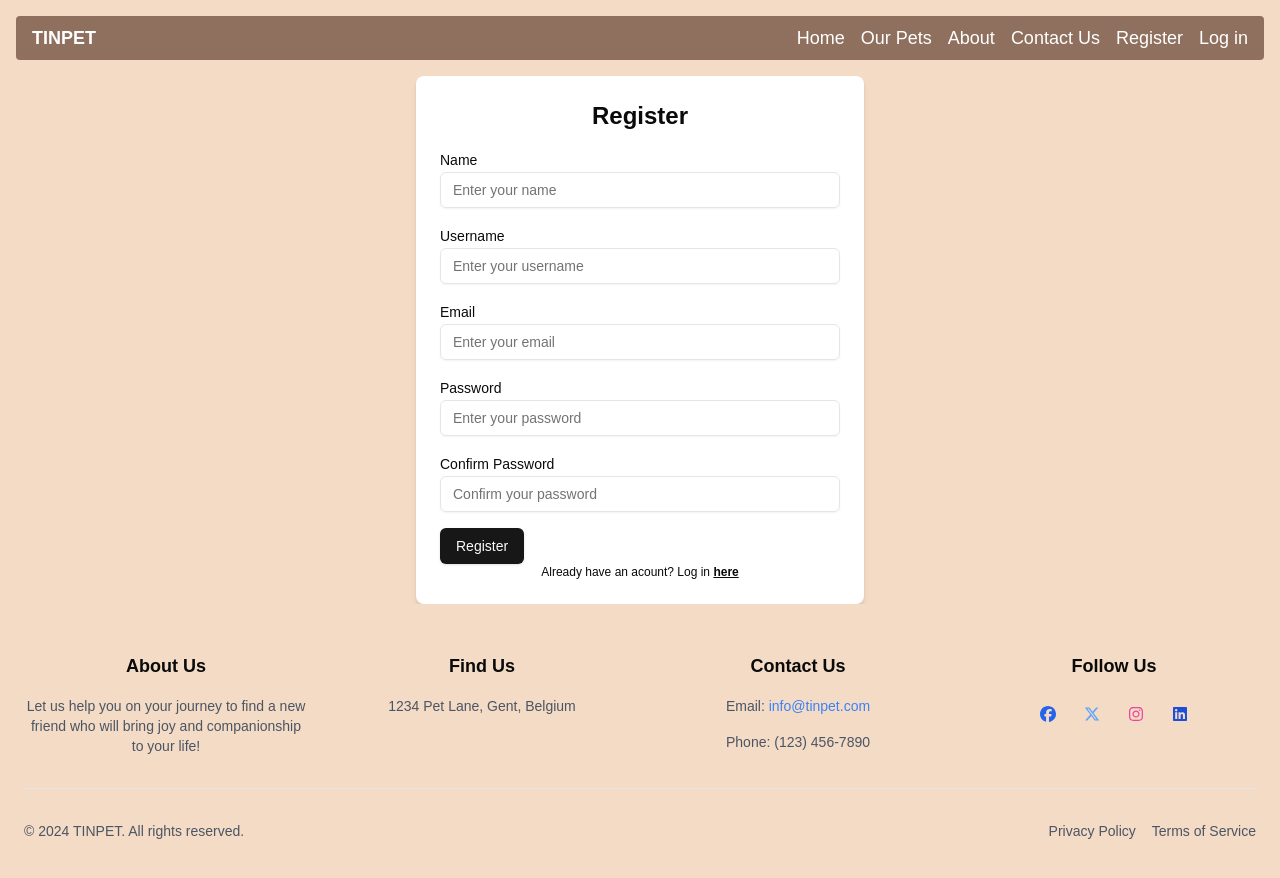
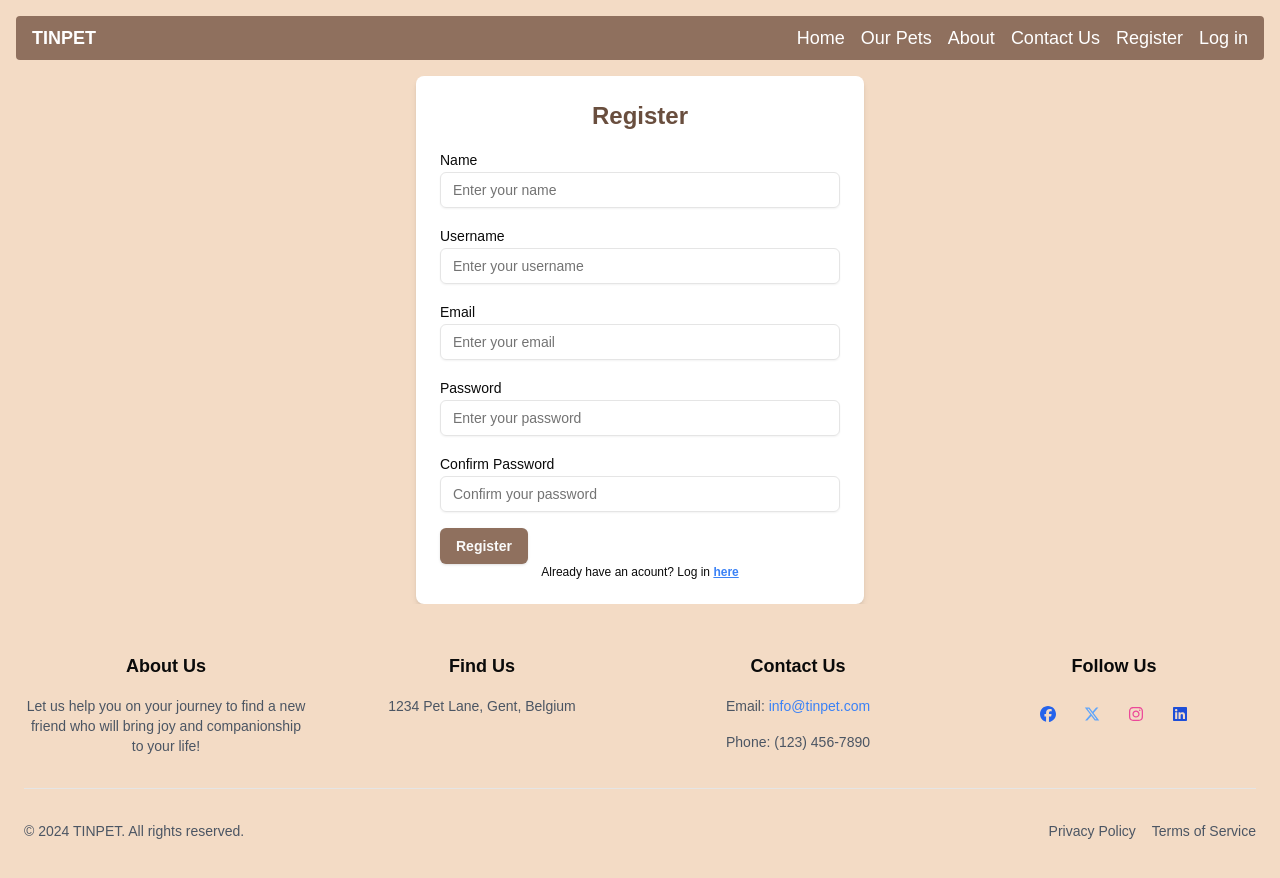
Before and after one commit to vanaspereneefje/Tinpets, a Next.js app: page /register in a window 1280 px wide. Shown: the top 878 px of the page. Built offline with nearby package versions, Linux system fonts and the light colour scheme.

Commit message:
Update the layout for the register page

```diff
--- a/app/register/page.jsx
+++ b/app/register/page.jsx
@@ -48,7 +48,7 @@ const RegisterPage = () => {
 
   return (
     <div className="max-w-md mx-auto p-6 bg-white rounded-lg shadow-md">
-      <h2 className="text-2xl font-semibold mb-4 text-center">Register</h2>
+      <h2 className="text-2xl font-semibold mb-4 text-center text-customDarkBrown">Register</h2>
 
       {successMessage && (
         <div className="p-4 mb-4 bg-green-100 text-green-800 rounded">{successMessage}</div>
@@ -121,10 +121,10 @@ const RegisterPage = () => {
           />
         </div>
 
-        <Button type="submit">
+        <Button type="submit" className="bg-customBrown hover:bg-customDarkBrown font-bold">
           Register
         </Button>
-        <p className="text-xs text-center">Already have an acount? Log in <Link href="/login" className="font-semibold underline">here</Link></p>
+        <p className="text-xs text-center">Already have an acount? Log in <Link href="/login" className="font-semibold underline text-blue-500">here</Link></p>
       </form>
     </div>
   );
```
